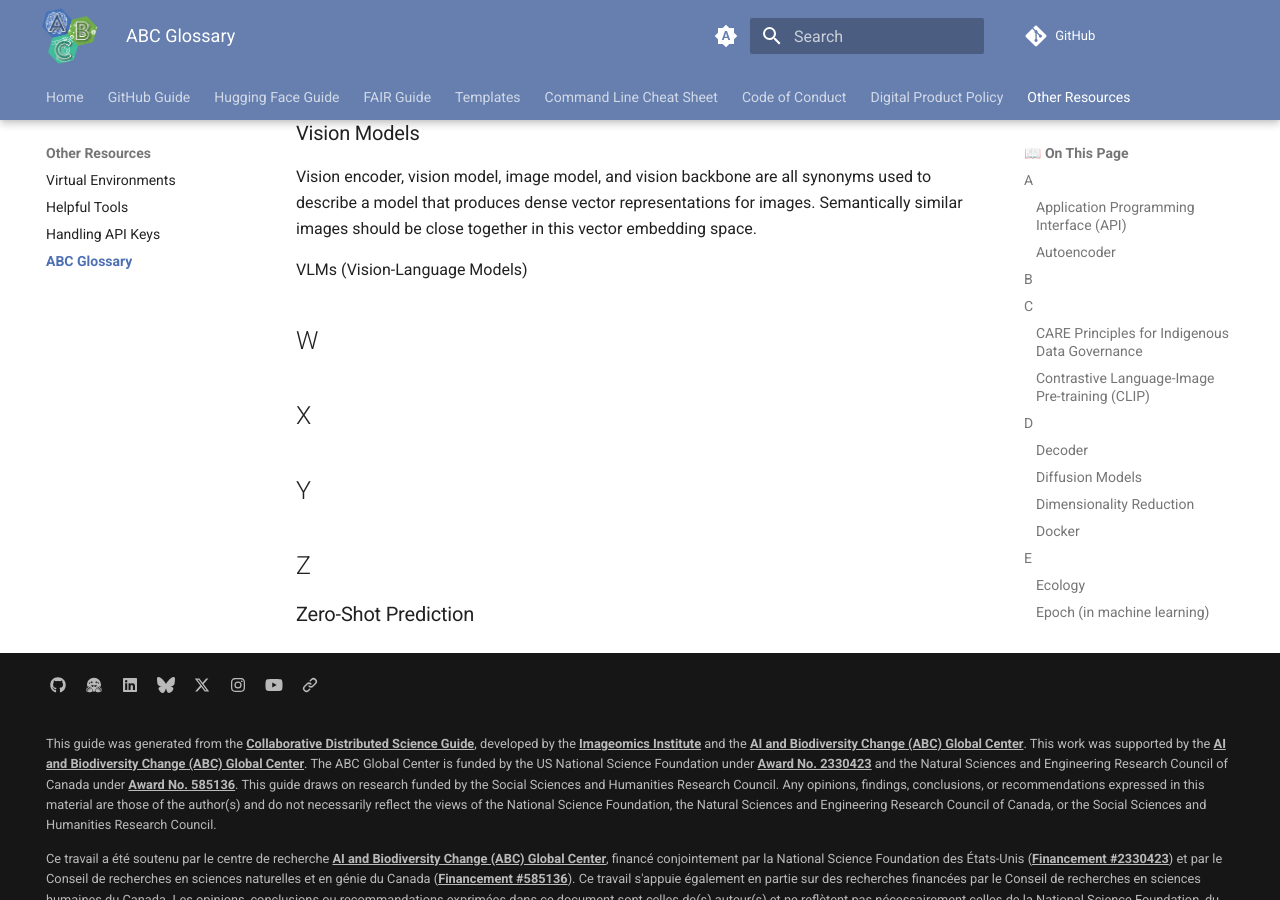
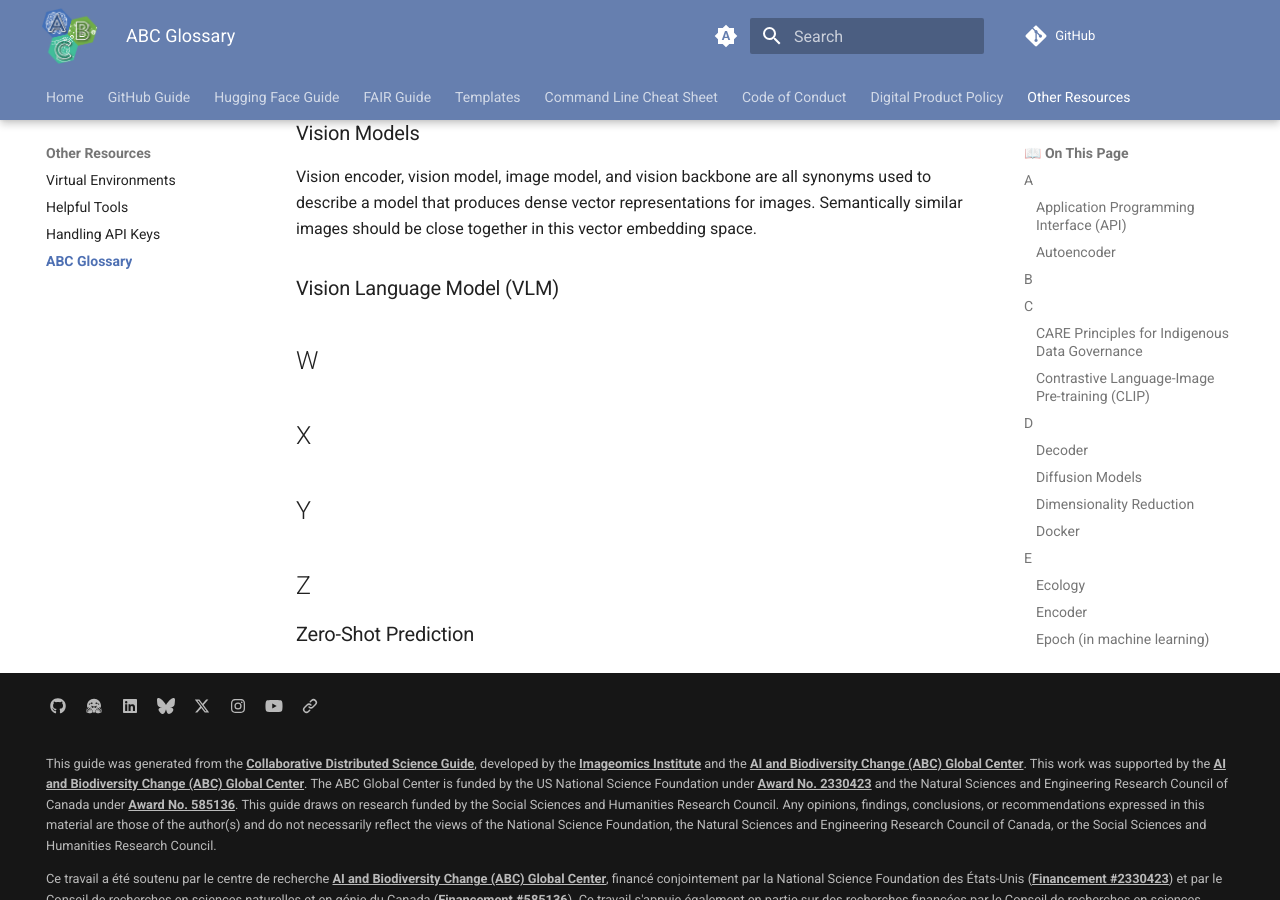
Before and after one commit to ABC-Center/ABC-guide, an MkDocs documentation site: the page built from docs/wiki-guide/ABC-Glossary.md, in a window 1280 px wide and 900 px high, scrolled down 10070 px. Built offline with MkDocs 1.6.1 and Material for MkDocs 9.7.7, drawn with Linux system fonts in a browser that asks for light colours; comment, search, counter and statistics services are not loaded.

Commit message:
small formatting/ordering fix

```diff
--- a/docs/wiki-guide/ABC-Glossary.md
+++ b/docs/wiki-guide/ABC-Glossary.md
@@ -65,9 +65,9 @@ Dimensionality reduction techniques can be subdivided into two main categories:
 
 ### Ecology
 
+### Encoder
+
 ### Epoch (in machine learning)
-
-### Encoder
 
 ### Experiment (in machine learning)
 
@@ -290,7 +290,7 @@ As opposed to [supervised learning](#supervised-learning), unsupervised learning
 
 Vision encoder, vision model, image model, and vision backbone are all synonyms used to describe a model that produces dense vector representations for images. Semantically similar images should be close together in this vector embedding space.
 
-VLMs (Vision-Language Models)
+### Vision Language Model (VLM)
 
 ## W
 
```
